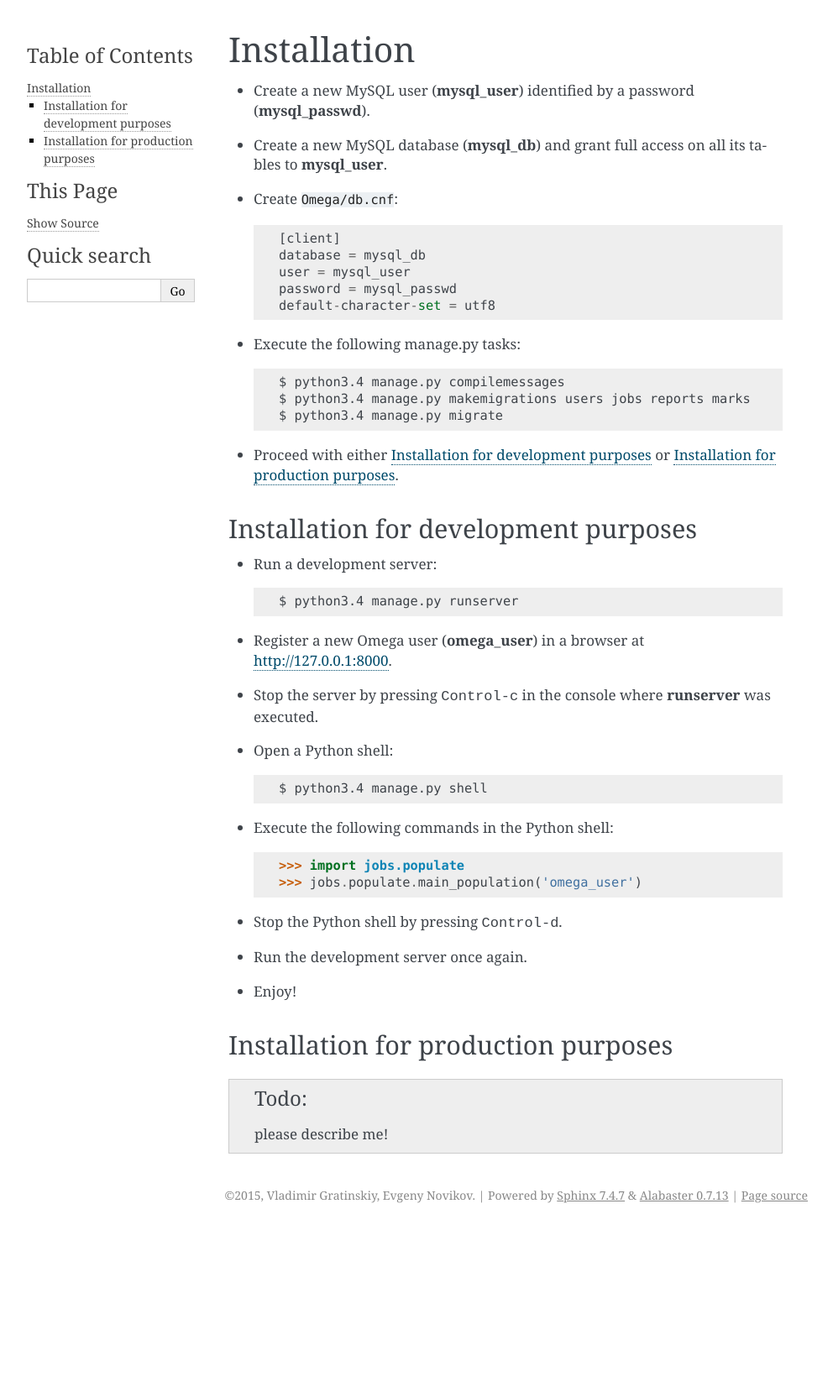
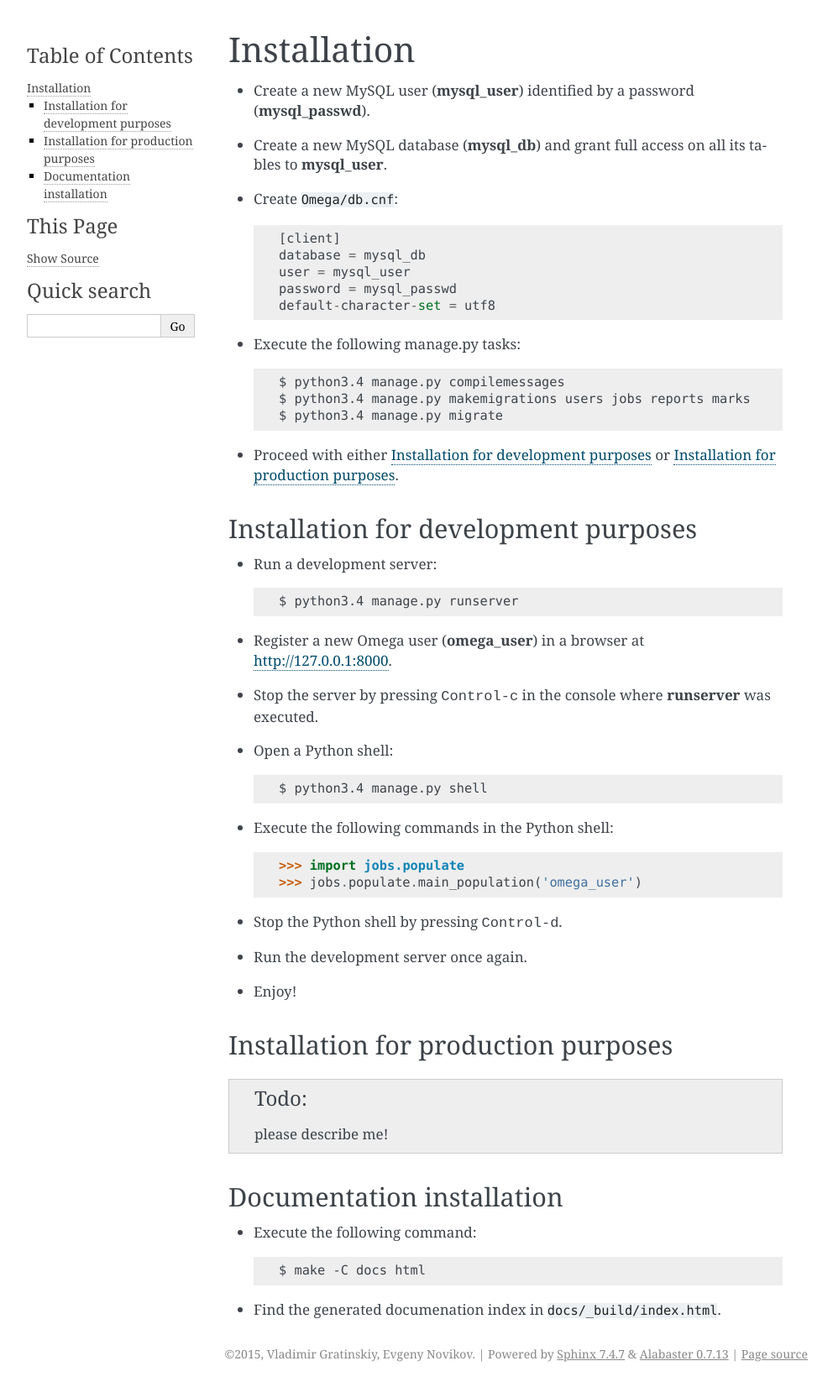
Before and after one commit to ldv-klever/klever, a Sphinx documentation site: the page built from Omega/docs/install.rst, in a window 1280 px wide. Shown: the whole page at 84% size, without its empty margins (148-1140 px from the left). Built offline with Sphinx 7.4.7, drawn with Linux system fonts in a browser that asks for light colours; before the commit the page ends 1463 px from its top, so only the background shows below that.

Commit message:
Describe how to install Omega documentation

```diff
--- a/Omega/docs/install.rst
+++ b/Omega/docs/install.rst
@@ -44,3 +44,12 @@ Installation for production purposes
 ------------------------------------
 
 .. todo:: please describe me!
+
+Documentation installation
+--------------------------
+
+* Execute the following command::
+
+    $ make -C docs html
+
+* Find the generated documenation index in :file:`docs/_build/index.html`.
```
